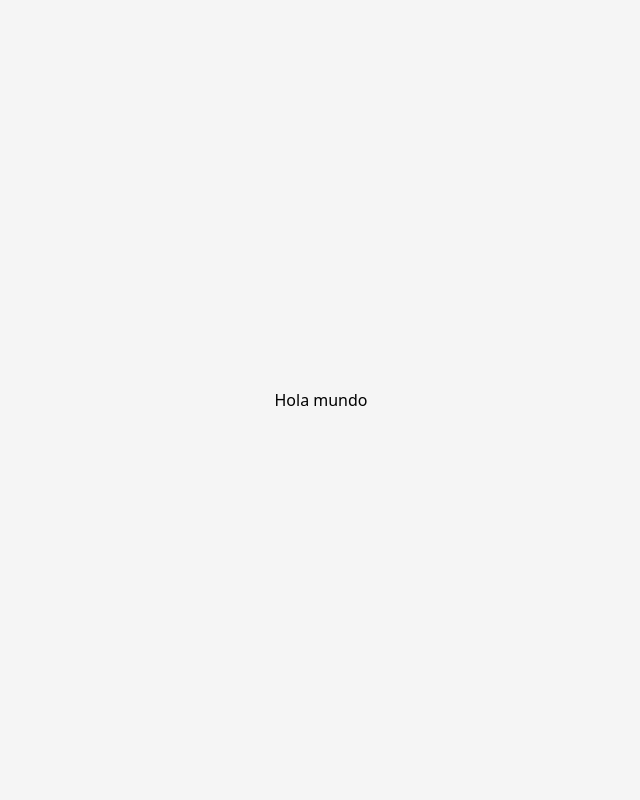
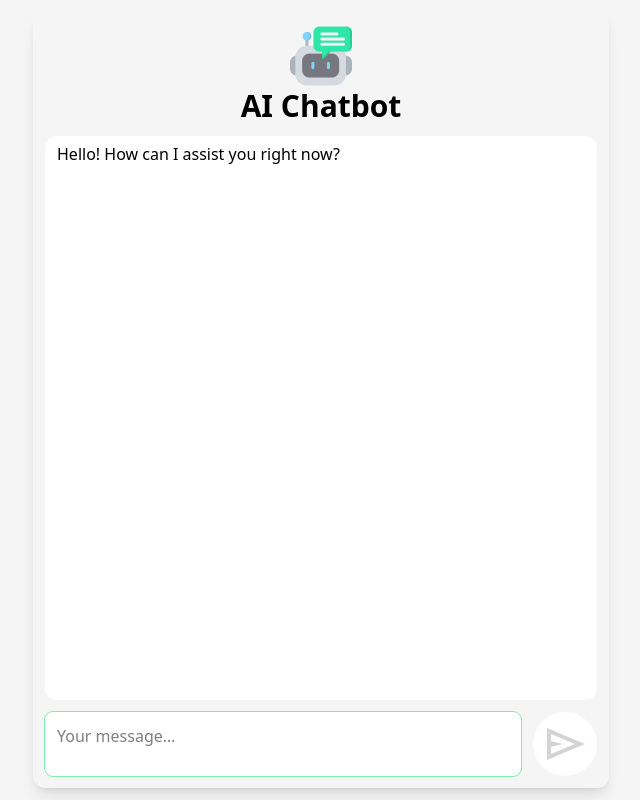
Before and after one commit to esteban-vm/react-ai-chatbot, a React (Vite) app: page / in a window 1280 px wide. Shown: the whole page, without its empty margins (319-959 px from the left). Built offline with nearby package versions, Linux system fonts and the light colour scheme; no server answers.

Commit message:
update App.tsx
Signed-off-by: Esteban V.M. <estebanvm90@outlook.com>

```diff
--- a/src/App.tsx
+++ b/src/App.tsx
@@ -1,7 +1,84 @@
+import { useState } from 'react'
+import tw from 'tailwind-styled-components'
+import logo from '@/assets/chat-bot.png'
+import { MessageForm, MessageItem } from '@/components'
+import { AIAssistant } from '@/utils'
+
+const assistant = new AIAssistant('gemini-2.5-flash')
+
 export default function App() {
+  const [messages, setMessages] = useState<Message[]>([
+    { role: 'system', content: 'Hello! How can I assist you right now?' },
+  ])
+
+  const addMessage = (message: Message) => {
+    setMessages((prevMessages) => [...prevMessages, message])
+  }
+
+  const sendMessage = async (content: string) => {
+    addMessage({ role: 'user', content })
+
+    try {
+      const reply = await assistant.chat(content)
+      addMessage({ role: 'assistant', content: reply })
+    } catch (error) {
+      if (import.meta.env.DEV) {
+        console.log(error)
+      }
+
+      addMessage({ role: 'system', content: "Sorry, I couldn't process your request. Please try again!" })
+    }
+  }
+
   return (
-    <main>
-      <h1>Hola mundo</h1>
-    </main>
+    <Container>
+      <header>
+        <AppLogo alt='logo' src={logo} />
+        <AppTitle>AI Chatbot</AppTitle>
+      </header>
+      <MessageList>
+        {messages.map((message) => (
+          <MessageItem key={crypto.randomUUID()} $role={message.role}>
+            {message.content}
+          </MessageItem>
+        ))}
+      </MessageList>
+      <MessageForm onSendMessage={sendMessage} />
+    </Container>
   )
 }
+
+const Container = tw.main`
+  my-3
+  flex
+  size-full
+  min-h-96
+  max-w-xl
+  flex-col
+  gap-3
+  rounded-xl
+  p-3
+  shadow-lg
+`
+
+const AppTitle = tw.h1`
+  text-center
+  text-3xl
+  font-semibold
+`
+
+const AppLogo = tw.img`
+  mx-auto
+  size-16
+  select-none
+`
+
+const MessageList = tw.div`
+  flex
+  grow
+  flex-col
+  gap-1
+  overflow-y-auto
+  rounded-xl
+  bg-white
+`
```
